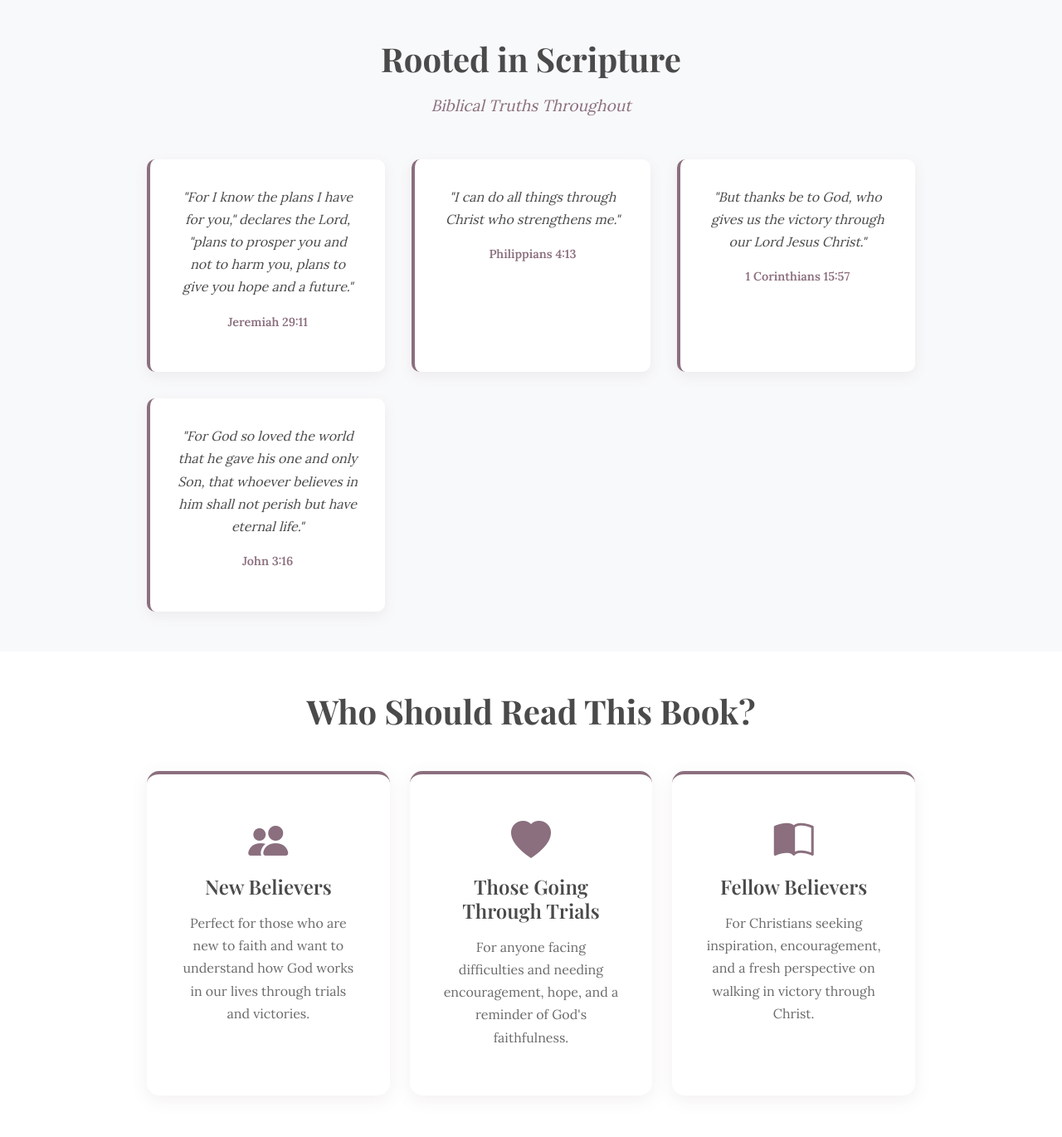
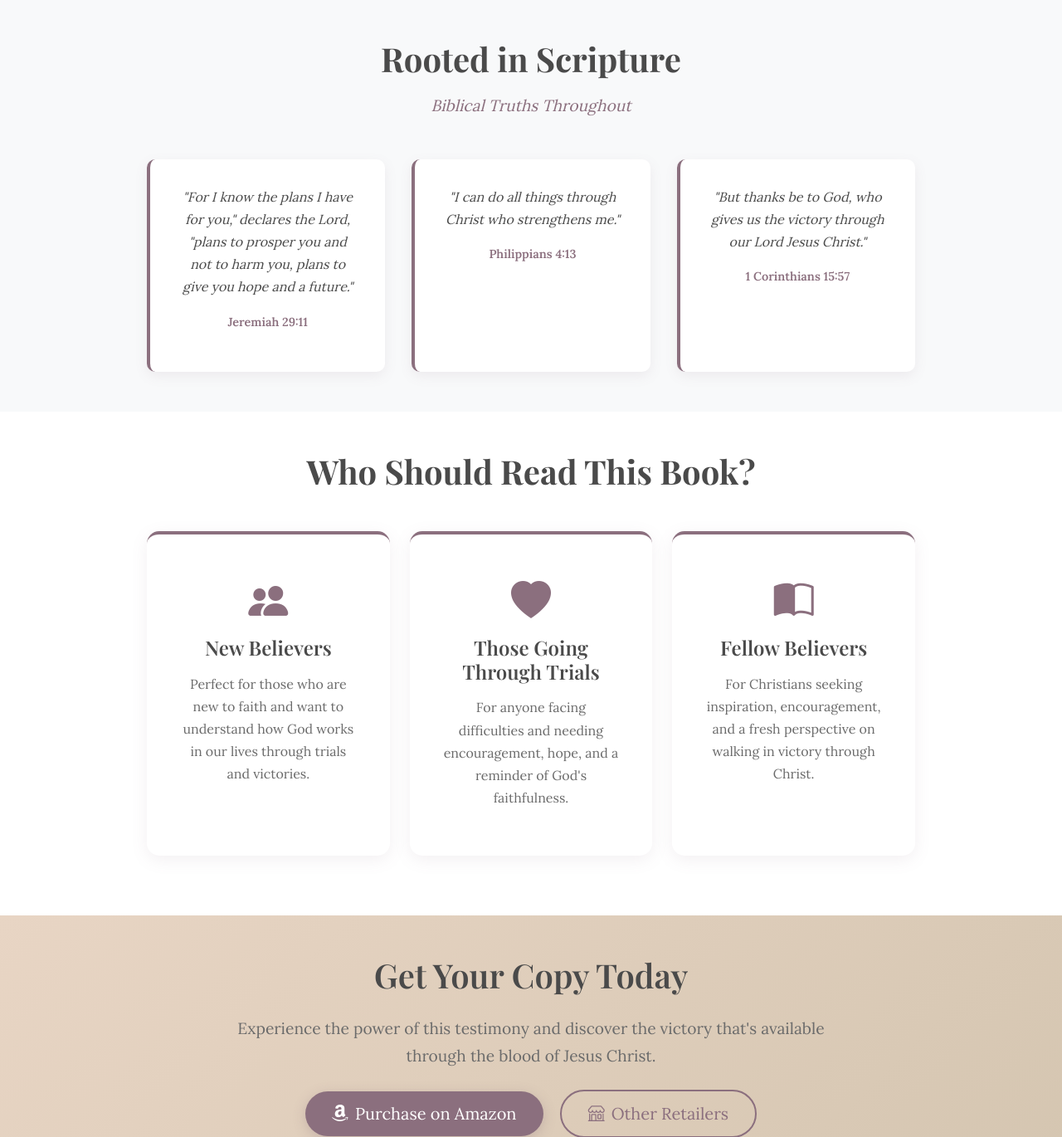
Before and after one commit to pals-iam/christy_project, a Django app: page /book/ in a window 1280 px wide. Shown: the part 2843-4213 px from the top of the page at 83% size. Run offline with Django 4.2, Linux system fonts and the light colour scheme.

```diff
--- a/website/templates/website/book.html
+++ b/website/templates/website/book.html
@@ -190,7 +190,7 @@
                         </p>
                         <p class="verse-ref">1 Corinthians 15:57</p>
                     </div>
-                    <div class="verse-item">
+                    <div class="verse-item d-none">
                         <p class="verse-text">
                             "For God so loved the world that he gave his one and only Son, that whoever believes in him shall
                             not perish but have eternal life."
```
